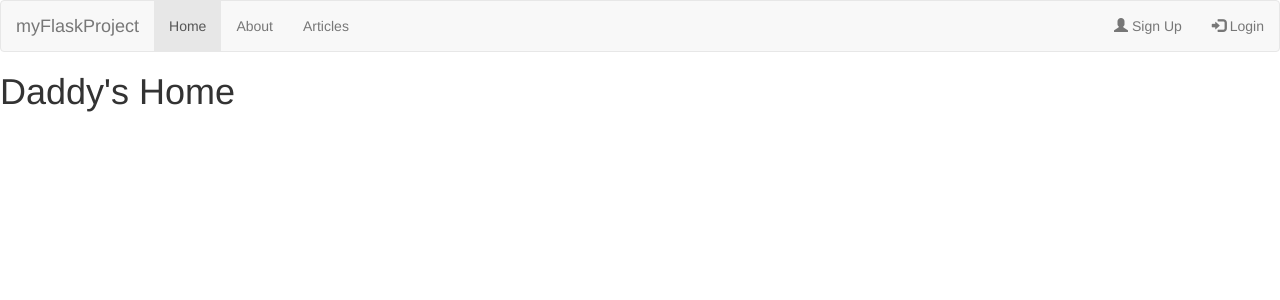
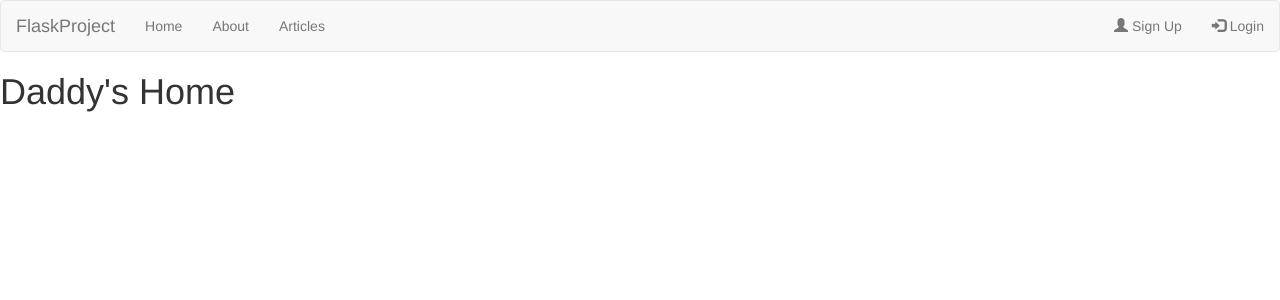
Before and after one commit to hkussie/Python-Flask-Application, a Flask app: page / in a window 1280 px wide. Shown: the top 300 px of the page. Run offline with Flask 2, Linux system fonts and the light colour scheme; some libraries are stand-ins or nearby versions.

Commit message:
Add Modifications to Navbar

```diff
--- a/Templates/Include/_navbar.html
+++ b/Templates/Include/_navbar.html
@@ -1,10 +1,10 @@
 <nav class="navbar navbar-default">
   <div class="container-fluid">
     <div class="navbar-header">
-      <a class="navbar-brand" href="#">myFlaskProject</a>
+      <a class="navbar-brand" href="#">FlaskProject</a>
     </div>
     <ul class="nav navbar-nav">
-      <li class="active"><a href="/">Home</a></li>
+      <li><a href="/">Home</a></li>
       <li><a href="/about">About</a></li>
       <li><a href="/articles">Articles</a></li>
     </ul>
```
